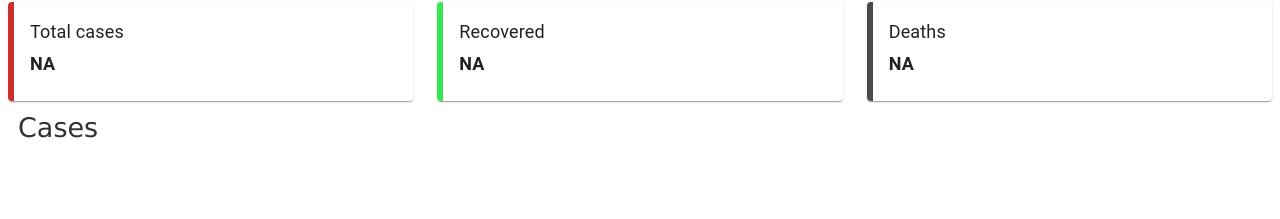
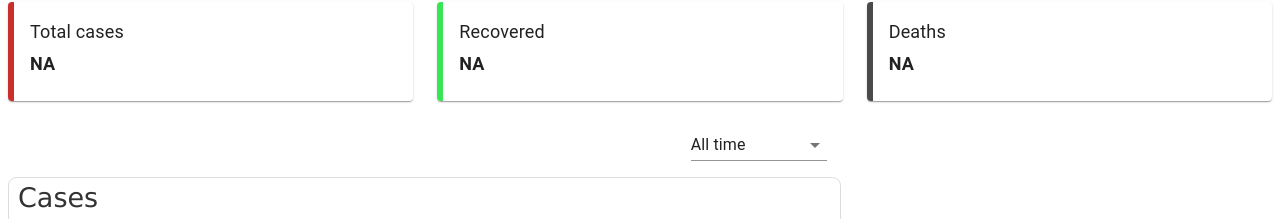
Before and after one commit to hqtruong27/reactjs-covid-19-checking, a React (Create React App) app: page / in a window 1280 px wide. Shown: the part 92-311 px from the top of the page. Built offline with nearby package versions, Linux system fonts and the light colour scheme; no server answers.

Commit message:
add filter

```diff
--- a/src/components/charts/high-charts.js
+++ b/src/components/charts/high-charts.js
@@ -3,30 +3,23 @@ import React, { useEffect, useState } from 'react'
 import Highchart from 'highcharts'
 import moment from 'moment'
 import _ from 'lodash'
-// CaseFatalityRatio: 2.4909720807010394
-// Continent: "Asia"
-// Country: "Vietnam"
-// CountryISO: "VN"
-// DailyIncidenceConfirmedCases: 14600.714285714286
-// DailyIncidenceConfirmedCasesPerMillion: 148.7305714285714
-// DailyIncidenceConfirmedDeaths: 355.14285714285717
-// DailyIncidenceConfirmedDeathsPerMillion: 3.6175714285714284
-// Date: "2021-09-12T00:00:00Z"
-// ID: "984ecfd1-8ad3-4d7d-99b8-63ab7b2c409a"
-// IncidenceRiskConfirmedPerHundredThousand: 624.8165
-// IncidenceRiskDeathsPerHundredThousand: 15.563999999999998
-// IncidenceRiskNewConfirmedPerHundredThousand: 12.2503
-// IncidenceRiskNewDeathsPerHundredThousand: 0.26589999999999997
-// NewCases: 12026
-// NewCasesPerMillion: 122.503
-// NewDeaths: 261
-// NewDeathsPerMillion: 2.659
-// StringencyIndex: 0
-// TotalCases: 613375
-// TotalCasesPerMillion: 6248.165
-// TotalDeaths: 15279
-// TotalDeathsPerMillion: 155.64
+import { FormControl, makeStyles, NativeSelect } from '@material-ui/core'
 
+const useStyles = makeStyles((theme) => ({
+    filter: {
+        display: 'flex',
+        justifyContent: 'flex-end',
+        margin: theme.spacing(2),
+        '@media(min-width: 780px)': {
+            flexFlow: 'row',
+        },
+    },
+    selector: {
+        '@media(min-width: 780px)': {
+            width: 136
+        },
+    }
+}));
 
 //Run when data HighChart changes
 const generateOptions = (data, country) => {
@@ -42,10 +35,13 @@ const generateOptions = (data, country) => {
     return {
         chart: {
             height: 550,
-            type:'area'
+            borderColor: '#dadce0',
+            borderWidth: 1,
+            borderRadius: 8,
         },
         title: {
-            text: `<h1 style='font-size:27px'>Cases</h1><br/><br/><span style='color:#545454'>${country}</span>`,
+            y: 20,
+            text: `<h1 style='font-size:27px;margin-top:10px'>Cases</h1><br/><br/><span style='color:#545454'>${country}</span>`,
             align: 'left'
         },
         // subtitle: {
@@ -93,24 +89,42 @@ const generateOptions = (data, country) => {
         series: [
             {
                 name: 'New Cases: ',
+                type: 'area',
                 data: result.map(({ NewCases }) => NewCases)
             }
-        ]
+        ],
+        credits: {
+            enabled: false
+        }
     }
 }
 
-const HighChart = ({ data }) => {
+const HighChart = ({ onChange, data }) => {
     const [options, setOptions] = useState({})
+
 
     useEffect(() => {
         const country = data[data.length - 1]?.Country ?? ''
         setOptions(generateOptions(data, country))
     }, [data])
 
+    const classes = useStyles()
     return (
         <div>
+            <FormControl className={classes.filter}>
+                <NativeSelect
+                    name="age"
+                    onChange={onChange}
+                    className={classes.selector}
+                >
+                    <option value="0001-01-01" >All time</option>
+                    <option value={moment().subtract(7, 'days').format('YYYY-MM-DD')}>Last 7 Days</option>
+                    <option value={moment().subtract(14, 'days').format('YYYY-MM-DD')}>Last 14 Days</option>
+                    <option value={moment().subtract(30, 'days').format('YYYY-MM-DD')}>Last 30 Days</option>
+                </NativeSelect>
+            </FormControl>
             <HighchartsReact highcharts={Highchart} options={options} />
-        </div>
+        </div >
     )
 }
 
```
